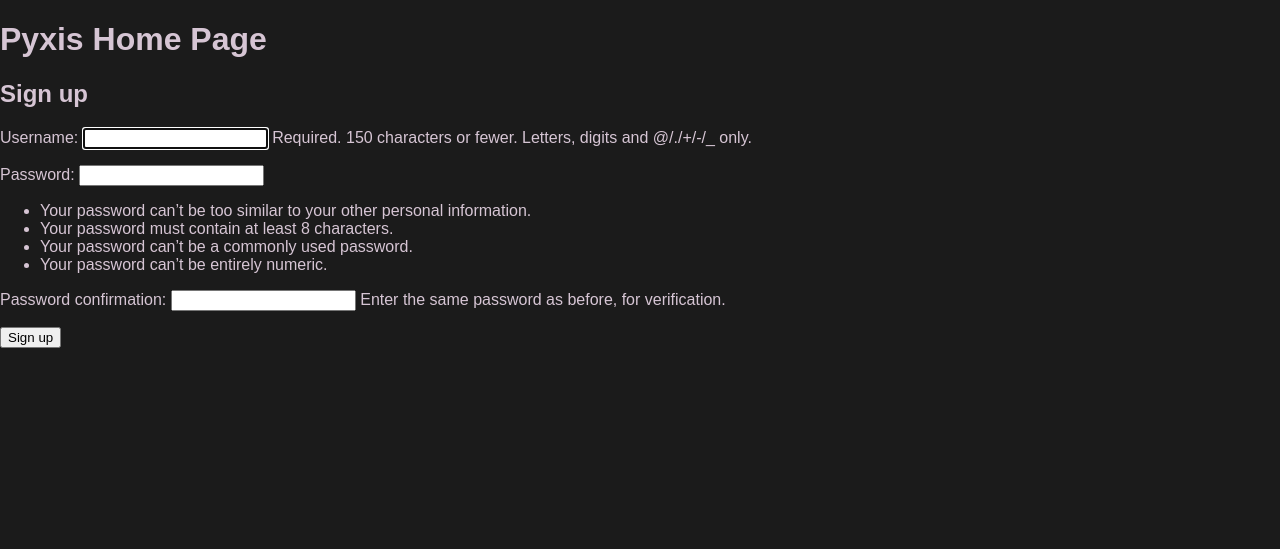
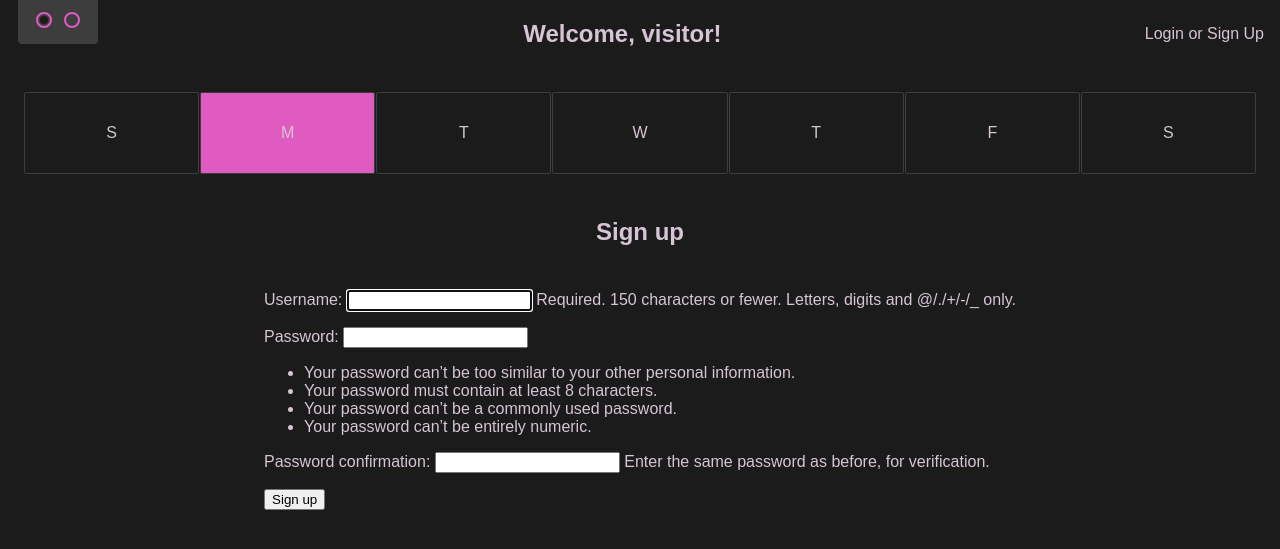
Before and after one commit to pyxishabits/pyxis, a Django app: page /accounts/signup in a window 1280 px wide. Shown: the top 549 px of the page. Run offline with Django 4.2, Linux system fonts and the light colour scheme; some libraries are stand-ins or nearby versions.

Commit message:
vue skeleton

```diff
--- a/pyxis/static/css/styles.css
+++ b/pyxis/static/css/styles.css
@@ -10,8 +10,22 @@
     color: var(--text-color);
 }
 
+:root:has(#light:checked) {
+    --main-color: #ced8dd;
+    --text-color: #0f1222;
+    --light-accent: #fafafa;
+    --dark-accent: #5a687c;
+    --color-accent: #1a6496;
+}
+
 body {
     margin: 0;
+}
+
+a {
+    font-weight: 500;
+    color: var(--text-color);
+    text-decoration: none;
 }
 
 #user-info {
@@ -34,9 +48,16 @@ body {
 
 .theme-picker input[type="radio"] {
     appearance: none;
-    width: 1em;
-    height: 1em;
-    border: 2px solid var(--color-accent);
+    width: 0.6em;
+    height: 0.6em;
+    outline: 2px solid var(--color-accent);
+    outline-offset: 2px;
+    border-radius: 5px;
+    margin: 10px
+}
+
+.theme-picker input[type="radio"]:checked {
+    background-color: var(--main-color);
 }
 
 #weekly-view {
@@ -76,7 +97,7 @@ body {
     padding: 0.5em;
 }
 
-.hidden {
+.sr-hidden {
     clip: rect(0 0 0 0);
     clip-path: inset(50%);
     height: 1px;
--- a/pyxis/templates/home.html
+++ b/pyxis/templates/home.html
@@ -8,25 +8,97 @@
 
 
     <link rel="stylesheet" href="{% static 'css/styles.css' %}">
-    <title>{% block title %}Pyxis Home {% endblock %}</title>
+    <script src="https://cdnjs.cloudflare.com/ajax/libs/axios/0.19.0/axios.min.js"></script>
+    <script src="https://cdn.jsdelivr.net/npm/vue@2/dist/vue.js"></script>
+    <script src="{% static 'js/app.js' %}" defer></script>
+
+    <title>{% block title %}Pyxis Home{% endblock %}</title>
 
 </head>
 <body>
+    <div id="app">
 
+        <header id="header">
+            <div id="user-info">
+                <form class="theme-picker">
+                    <fieldset>
+                        <legend class="sr-hidden">Themes</legend>
+                        <label for="theme" class="sr-hidden">Dark</label>
+                        <input type="radio" name="theme" id="dark" checked>
+                        <label for="theme" class="sr-hidden">Light</label>
+                        <input type="radio" name="theme" id="light">
+                    </fieldset>
+                </form>
+                {% block authcontent %}
+                {% if user.is_authenticated %}
+                <div class="greeting">
+                    <h2>Welcome, {{ user.username }}!</h2>
+                </div>
+                <div class="auth">
+                    <a href="{% url 'logout' %}">LOGOUT</a>
+                </div>
+                {% else %}
+                <div class="greeting">
+                    <h2>Welcome, visitor!</h2>
+                </div>
+                <div class="auth">
+                    <a href="{% url 'login' %}">Login</a> or
+                    <a href="{% url 'accounts:signup' %}">Sign Up</a>
+                </div>
+                {% endif %}
+                {% endblock %}
+            </div>
 
-    <h1>Pyxis Home Page</h1>
-{% block content %}
-{% if user.is_authenticated %}
-<h1>Welcome {{ user.username }}!</h1>
-<p><a href="{% url 'logout' %}">Logout</a></p>
-{% else %}
-<h1>Welcome, visitor!</h1>
-<p>You are not logged in. <a href="{% url 'login' %}">Login</a></p>
-<p>Don't have an account?</p>
-<div><a href="{% url 'accounts:signup' %}">Sign Up</a></div>
+            <nav id="weekly-view">
+                <div id="sunday" class="weekday">
+                    S
+                </div>
+                <div id="monday" class="weekday select-day">
+                    <!-- TODO: use vue dynamic class toggle to identify current day of week on mount -->
+                    M
+                </div>
+                <div id="tuesday" class="weekday">
+                    T
+                </div>
+                <div id="wednesday" class="weekday">
+                    W
+                </div>
+                <div id="thursday" class="weekday">
+                    T
+                </div>
+                <div id="friday" class="weekday">
+                    F
+                </div>
+                <div id="saturday" class="weekday">
+                    S
+                </div>
+            </nav>
+        </header>
 
-{% endif %}
-{% endblock %}
+        <div id="wrapper">
+            <!-- TODO: preview hooks vs expanded hooks -->
+            {% block content %}
+            <div id="habits" class="main">
+                HABITS
+                {% if user.is_authenticated %}
+                <dl v-for="h in habits">
+                    <dt>[[ h.name ]]</dt>
+                    <dd>[[ h.description ]]</dd>
+                </dl>
+                {% else %}
+                <p>Sign up and get started!</p>
+                <!-- TODO? create placeholder displays for unauthenticated viewers?? -->
+                {% endif %}
+            </div>
+            <div id="tasks" class="main">
+                TASKS
+            </div>
+            <div id="journal" class="main">
+                JOURNAL
+            </div>
+            {% endblock %}
+        </div>
 
+    </div>
 </body>
 </html>
```
Also changed, not shown: pyxis/static/js/app.js (+39 -0 lines).
